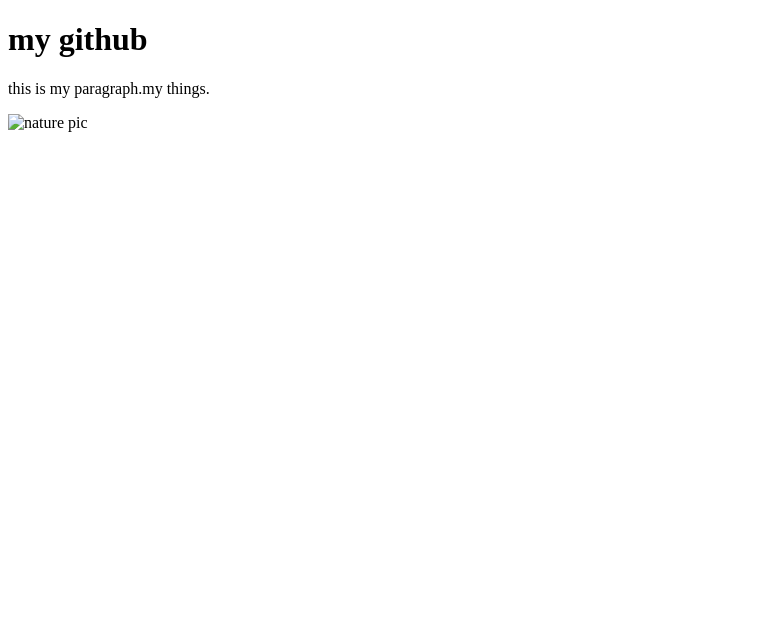
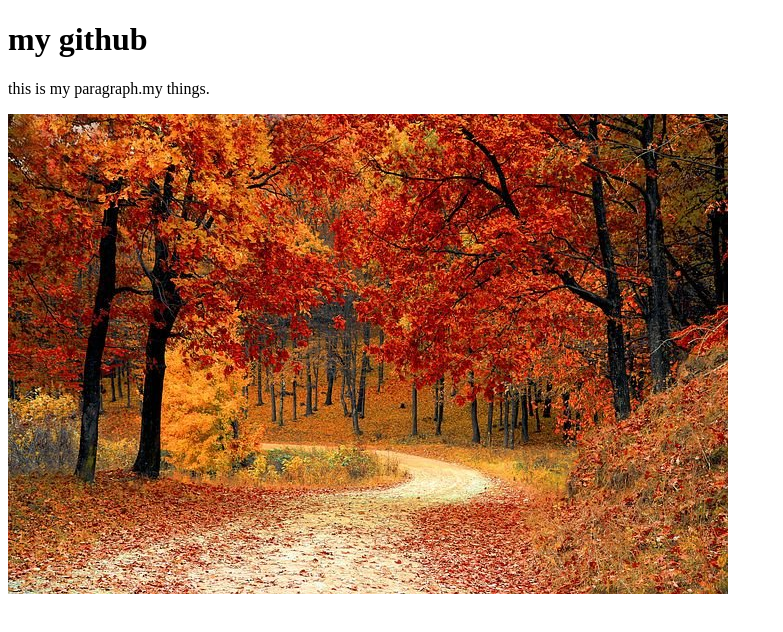
Before and after one commit to drshaila2021/my-first-repo, a plain HTML site: page index.html in a window 1280 px wide. Shown: the whole page, without its empty margins (0-783 px from the left). Drawn offline with Linux system fonts and the light colour scheme.

Commit message:
img corrected

```diff
--- a/index.html
+++ b/index.html
@@ -9,6 +9,6 @@
 <body>
    <h1>my github </h1>
    <p>this is my paragraph.my things.</p>
-   <img src="nature01.jp" alt="nature pic">
+   <img src="nature01.jpg" alt="nature pic">
 </body>
 </html>
```
